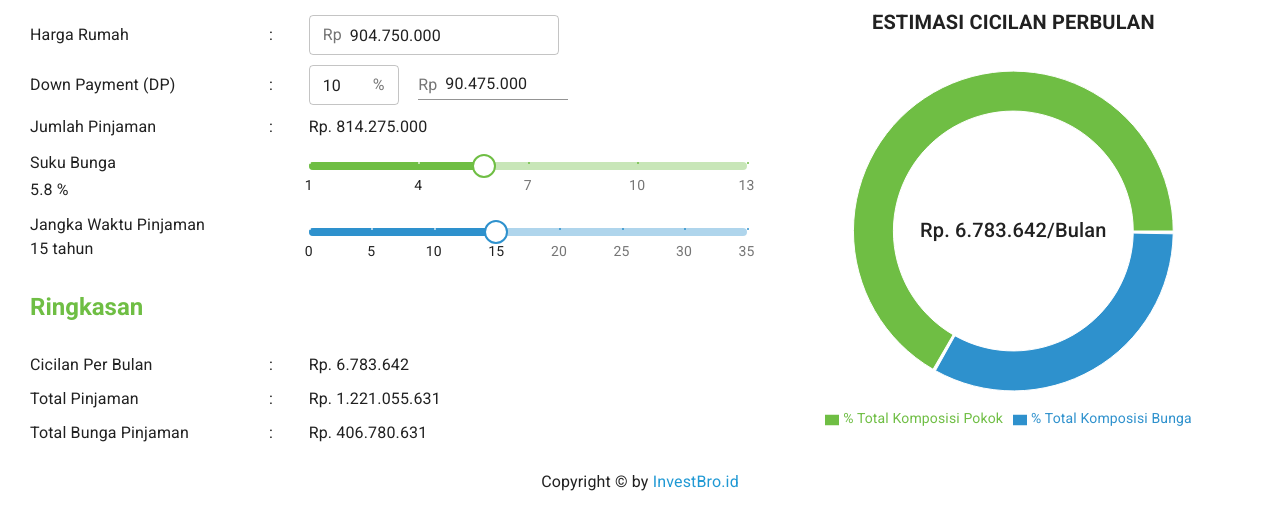
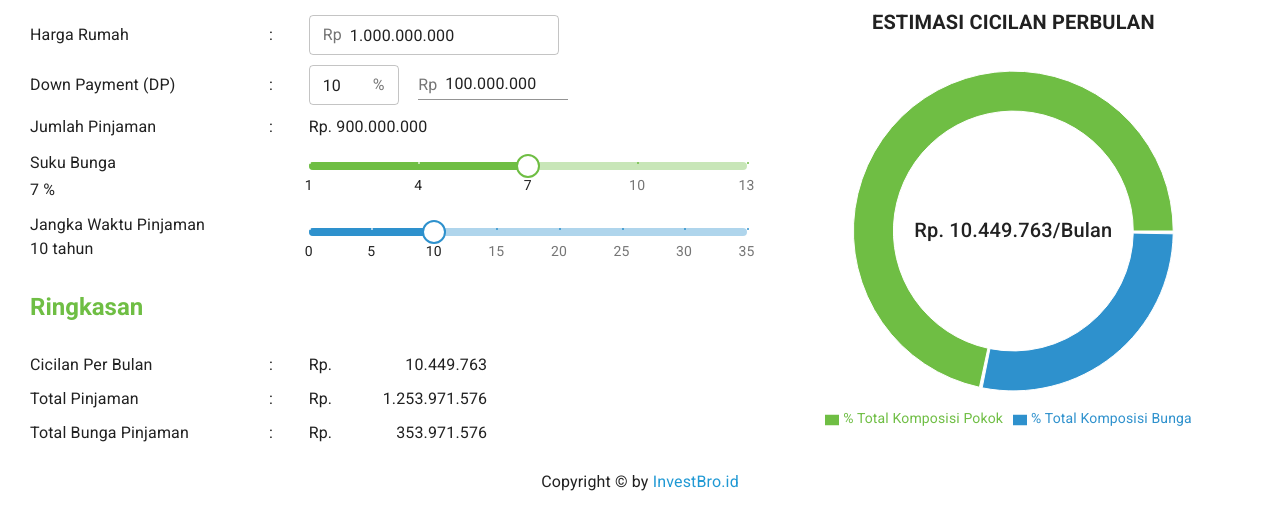
Before and after one commit to ajiyudhanto/saving-goal-calc, a Next.js app: page /kpr in a window 1280 px wide. Shown: the top 530 px of the page. Built offline with nearby package versions, Linux system fonts and the light colour scheme.

Commit message:
changing align on ringkasan; changing default value

```diff
--- a/pages/kpr.js
+++ b/pages/kpr.js
@@ -66,13 +66,13 @@ const CustomTooltip = ({ active, payload, label }) => {
 };
 
 export default function KPR () {
-  const [houseCost, setHouseCost] = useState('904.750.000')
+  const [houseCost, setHouseCost] = useState('1.000.000.000')
   const [downPayment, setDownPayment] = useState('10')
-  const [totalDP, setTotalDP] = useState('90.475.000')
-  const [sukuBunga, setSukuBunga] = useState(58)
-  const [sukuBungaCommit, setSukuBungaCommit] = useState(58)
-  const [jangkaWaktu, setJangkaWaktu] = useState(15)
-  const [jangkaWaktuCommit, setJangkaWaktuCommit] = useState(15)
+  const [totalDP, setTotalDP] = useState('100.000.000')
+  const [sukuBunga, setSukuBunga] = useState(70)
+  const [sukuBungaCommit, setSukuBungaCommit] = useState(70)
+  const [jangkaWaktu, setJangkaWaktu] = useState(10)
+  const [jangkaWaktuCommit, setJangkaWaktuCommit] = useState(10)
   const [jumlahPinjaman, setJumlahPinjaman] = useState(0)
   const [pinjamanPerBulan, setPinjamanPerBulan] = useState(0)
   const [totalPinjaman, setTotalPinjaman] = useState(0)
@@ -388,7 +388,8 @@ export default function KPR () {
               <Typography>:</Typography>
             </Grid>
             <Grid item container alignItems='center' xs={11}>
-              <Typography>Rp. { Math.round(pinjamanPerBulan).toLocaleString().replace(/,/g, '.') }</Typography>
+              <Typography style={{ marginRight: 5 }}>Rp.</Typography>
+              <Typography style={{ width: 150, textAlign: 'right', overflowX: 'hidden' }}>{ Math.round(pinjamanPerBulan).toLocaleString().replace(/,/g, '.') }</Typography>
             </Grid>
           </Grid>
           <Grid item container className='kpr-left' alignItems='center' xs={4}>
@@ -399,7 +400,8 @@ export default function KPR () {
               <Typography>:</Typography>
             </Grid>
             <Grid item container alignItems='center' xs={11}>
-              <Typography>Rp. { Math.round(totalPinjaman).toLocaleString().replace(/,/g, '.') }</Typography>
+              <Typography style={{ marginRight: 5 }}>Rp.</Typography>
+              <Typography style={{ width: 150, textAlign: 'right', overflowX: 'hidden' }}>{ Math.round(totalPinjaman).toLocaleString().replace(/,/g, '.') }</Typography>
             </Grid>
           </Grid>
           <Grid item container className='kpr-left' alignItems='center' xs={4}>
@@ -410,7 +412,8 @@ export default function KPR () {
               <Typography>:</Typography>
             </Grid>
             <Grid item container alignItems='center' xs={11}>
-              <Typography>Rp. { Math.round(totalBungaPinjaman).toLocaleString().replace(/,/g, '.') }</Typography>
+              <Typography style={{ marginRight: 5 }}>Rp.</Typography>
+              <Typography style={{ width: 150, textAlign: 'right', overflowX: 'hidden' }}>{ Math.round(totalBungaPinjaman).toLocaleString().replace(/,/g, '.') }</Typography>
             </Grid>
           </Grid>
         </Grid>
```
